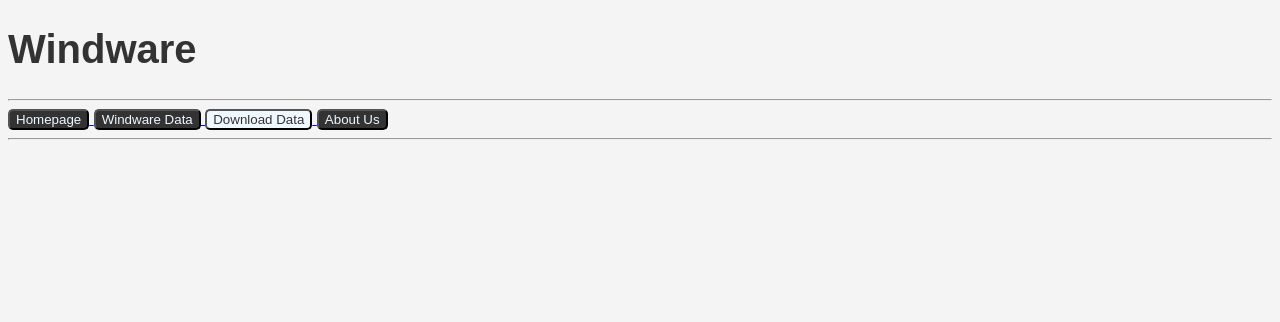
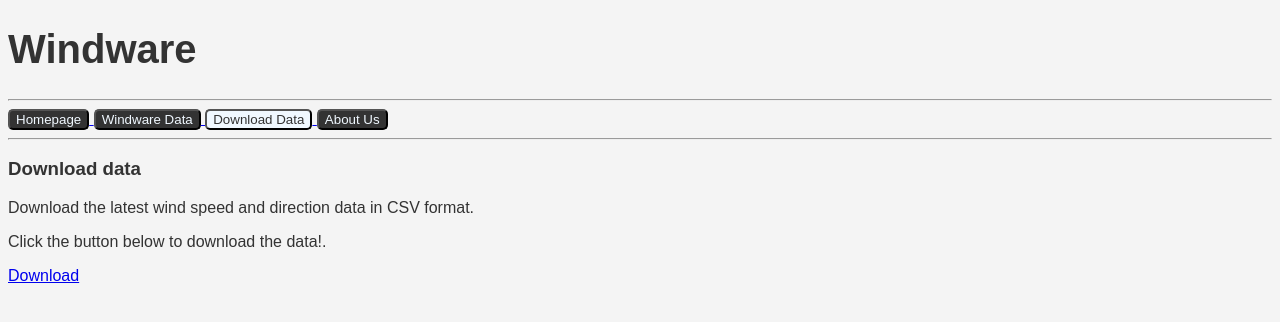
Before and after one commit to NoahM03/Windware, a Flask app: page /downloaddata.html in a window 1280 px wide. Shown: the top 322 px of the page. Run offline with Flask 3, Linux system fonts and the light colour scheme; parts of the project's set-up code (start-up, migrations or seed data) failed here and were passed over.

Commit message:
Compas, power warning and download button

```diff
--- a/main.py
+++ b/main.py
@@ -1,7 +1,7 @@
-from flask import Flask, render_template, jsonify
+from flask import Flask, render_template, jsonify, send_file
 # import subprocess
 import threading
-from graph import get_latest_wind_speed, wind_speed_data, wind_direction_data, load_latest_wind_speed, get_current_direction, power_data, get_current_power
+from graph import get_latest_wind_speed, wind_speed_data, wind_direction_data, load_latest_wind_speed, get_current_direction, power_data, get_current_power, prep_download_data
 from receive_data_raspberry import start_receiver_thread
 import time
 import json
@@ -56,12 +56,27 @@ def downloaddata():
 # Ny route til at stoppe timeren
 @app.route("/check_limit")
 def check_limit():
-    limit = 13  # Sætter grænsen for vindhastighed
+    limit = 17  # Sætter grænsen for vindhastighed
     latest_wind_speed = get_latest_wind_speed()
     if latest_wind_speed >= limit:
         return jsonify({"warning": True, "message": f'Wind speed warning! The wind speed has reached {latest_wind_speed} ms/s!'})
     return jsonify({"warning": False})
 
+@app.route("/no_power_when_wind_speed")
+def no_power_when_wind_speed():
+    latest_wind_speed = get_latest_wind_speed()
+    latest_power = get_current_power()
+    print(latest_power,latest_wind_speed)
+    if latest_wind_speed >= 10 and latest_power == 0.0:
+        return jsonify({"warning": True, "message": f'Power warning! There is no generated power when wind speed is {latest_wind_speed} ms/s!'})
+    return jsonify({"warning": False})
+
+@app.route("/download_data")
+def download_data():
+    prep_download_data()
+    return send_file("static/download/sensor_data_copy.csv", as_attachment=True)
+
+
 
 if __name__ == "__main__":
     app.run(host="0.0.0.0", port=8000, debug=True)
--- /dev/null
+++ b/static/data/power.json
@@ -0,0 +1 @@
+{"current_power": 5.0}
--- /dev/null
+++ b/static/data/wind_direction.json
@@ -0,0 +1 @@
+{"current_direction": "SSW"}
--- /dev/null
+++ b/static/data/wind_speed.json
@@ -0,0 +1 @@
+{"latest_wind_speed": 7.0}
--- a/templates/downloaddata.html
+++ b/templates/downloaddata.html
@@ -34,5 +34,15 @@
     </a>
     <hr>
 
+    <div class="container">
+        <div class="row">
+            <h3>Download data</h3>
+            <p>Download the latest wind speed and direction data in CSV format.</p>
+            <p>Click the button below to download the data!.</p>
+            <a class="btn btn-success" href="{{url_for('download_data')}}">Download</a>
+        </div>
+    </div>
+
+
 </body>
 </html>
```
Also changed, not shown: graph.py (+14 -3 lines), static/download/sensor_data_copy.csv (added, +21 -0 lines), templates/no_power_when_wind_speed.html (added, +15 -0 lines), templates/windwaredata.html (+16 -0 lines), static/images/Figure 1.png (added), static/images/circle_with_arrow.png (added), static/images/powerdata.png (added), static/images/wind_direction.png (added), static/images/winddata.png (added).
